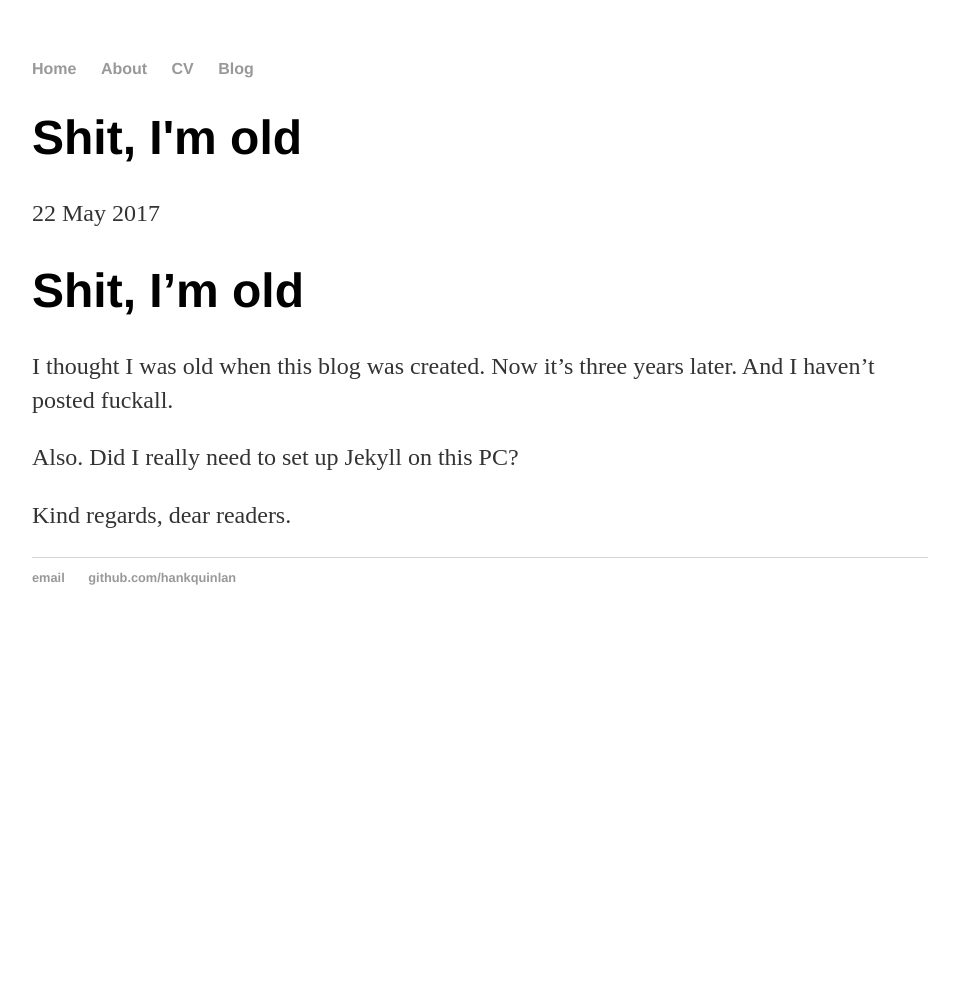
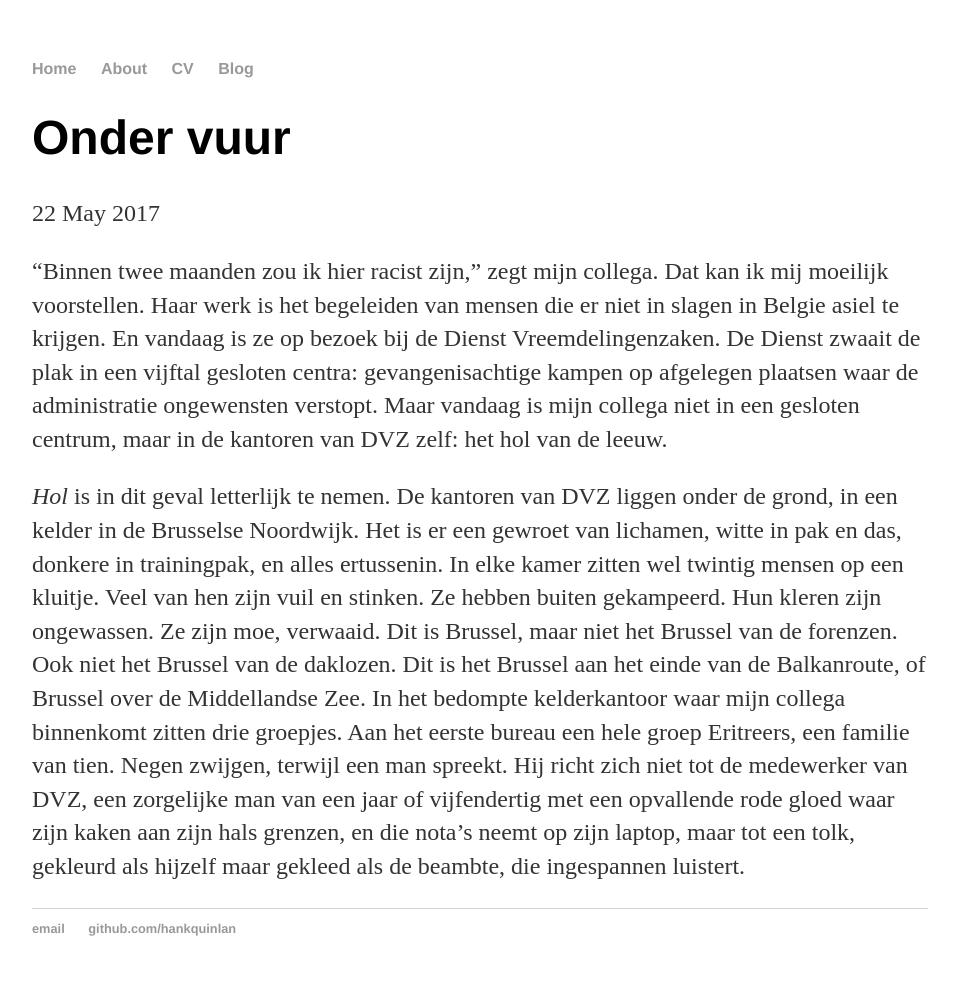
Before and after one commit to croketephji/croketephji.github.io, a Jekyll site: the page built from _posts/2017-05-22-shit-im-old.md, in a window 1280 px wide. Shown: the whole page, without its empty margins (160-1117 px from the left). Built offline with Jekyll 4.4.1, drawn with Linux system fonts in a browser that asks for light colours; before the commit the page ends 900 px from its top, so only the background shows below that.

Commit message:
change blog from template into crater company and start work on first post

```diff
--- a/_posts/2017-05-22-shit-im-old.md
+++ b/_posts/2017-05-22-shit-im-old.md
@@ -1,13 +1,10 @@
 ---
 layout: post
 date: 2017-05-22
-title: Shit, I'm old
+title: Onder vuur
+tags: migratie
 ---
 
-# Shit, I'm old
+"Binnen twee maanden zou ik hier racist zijn," zegt mijn collega. Dat kan ik mij moeilijk voorstellen. Haar werk is het begeleiden van mensen die er niet in slagen in Belgie asiel te krijgen. En vandaag is ze op bezoek bij de Dienst Vreemdelingenzaken. De Dienst zwaait de plak in een vijftal gesloten centra: gevangenisachtige kampen op afgelegen plaatsen waar de administratie ongewensten verstopt. Maar vandaag is mijn collega niet in een gesloten centrum, maar in de kantoren van DVZ zelf: het hol van de leeuw.
 
-I thought I was old when this blog was created. Now it's three years later. And I haven't posted fuckall.
-
-Also. Did I really need to set up Jekyll on this PC?
-
-Kind regards, dear readers.
+*Hol* is in dit geval letterlijk te nemen. De kantoren van DVZ liggen onder de grond, in een kelder in de Brusselse Noordwijk. Het is er een gewroet van lichamen, witte in pak en das, donkere in trainingpak, en alles ertussenin. In elke kamer zitten wel twintig mensen op een kluitje. Veel van hen zijn vuil en stinken. Ze hebben buiten gekampeerd. Hun kleren zijn ongewassen. Ze zijn moe, verwaaid. Dit is Brussel, maar niet het Brussel van de forenzen. Ook niet het Brussel van de daklozen. Dit is het Brussel aan het einde van de Balkanroute, of Brussel over de Middellandse Zee. In het bedompte kelderkantoor waar mijn collega binnenkomt zitten drie groepjes. Aan het eerste bureau een hele groep Eritreers, een familie van tien. Negen zwijgen, terwijl een man spreekt. Hij richt zich niet tot de medewerker van DVZ, een zorgelijke man van een jaar of vijfendertig met een opvallende rode gloed waar zijn kaken aan zijn hals grenzen, en die nota's neemt op zijn laptop, maar tot een tolk, gekleurd als hijzelf maar gekleed als de beambte, die ingespannen luistert.
--- a/blog/index.html
+++ b/blog/index.html
@@ -1,6 +1,6 @@
 ---
 layout: default
-title: Hank Quinlan's Blog
+title: Crater Company
 ---
 	<h1>{{ page.title }}</h1>
 	<ul class="posts">
```
Also changed, not shown: _posts/2014-04-30-hank-quinlan-site-launched.md (deleted, +0 -7 lines), _posts/2017-05-23-shit-im-older.md (deleted, +0 -7 lines), _posts/2017-05-24-shit-im-oldest.md (deleted, +0 -7 lines), cv/index.md (deleted, +0 -16 lines), index.md (added, +13 -0 lines), tags/index.md (added, +10 -0 lines), 3 other files.
